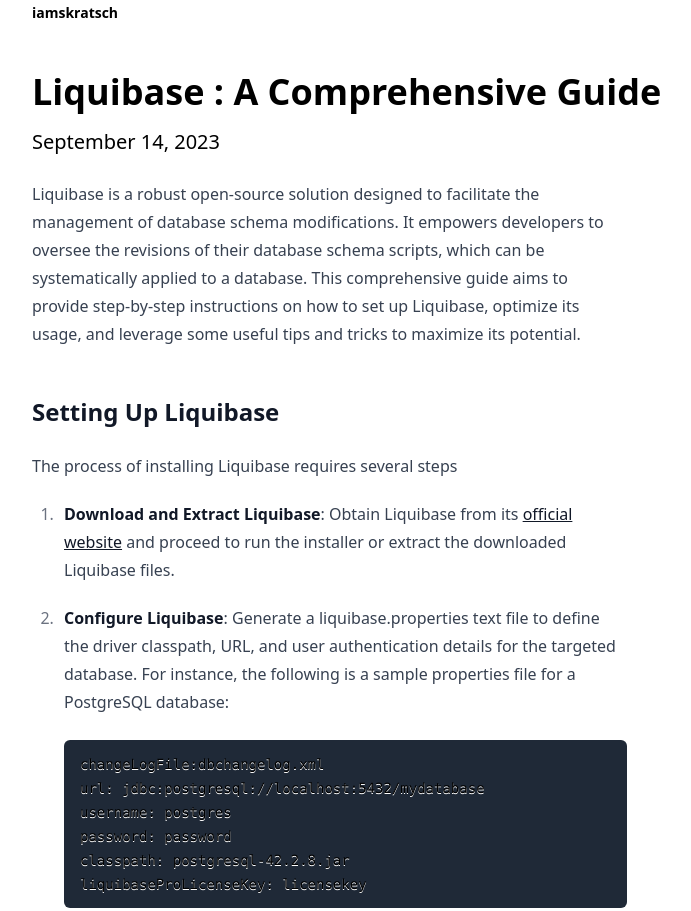
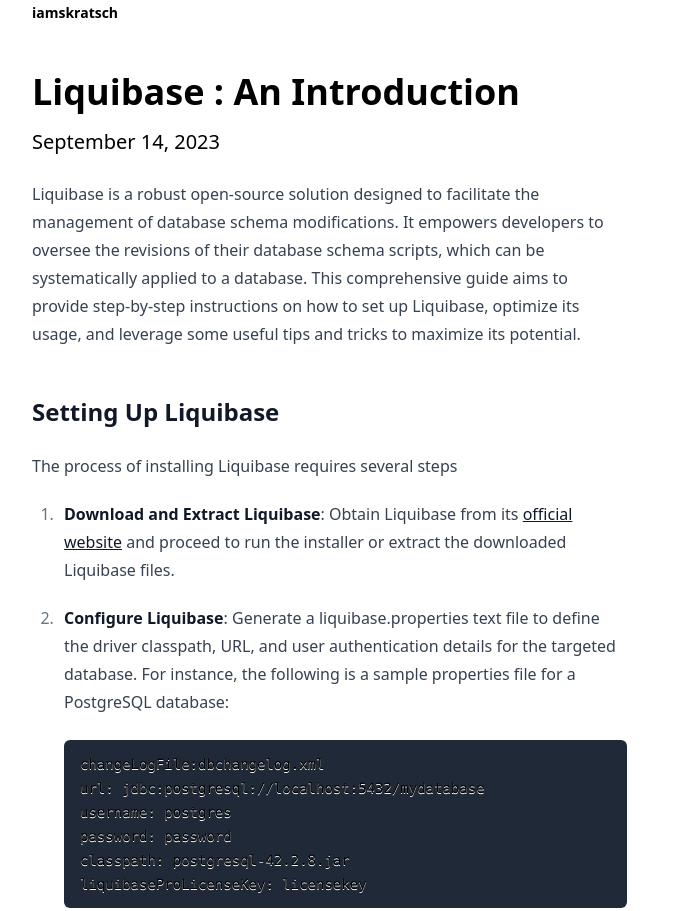
Before and after one commit to iamskratsch/iamskratsch.github.io, a Gatsby site: page /liquibase-a-comprehensive-guide/ in a window 1280 px wide. Shown: the top 911 px of the page, without its empty margins (272-963 px from the left). Built offline with nearby package versions, Linux system fonts and the light colour scheme; Gatsby itself is replaced by a stand-in of ours.

Commit message:
Update index.md

```diff
--- a/content/blog/liquibase-a-comprehensive-guide/index.md
+++ b/content/blog/liquibase-a-comprehensive-guide/index.md
@@ -1,5 +1,5 @@
 ---
-title: "Liquibase : A Comprehensive Guide"
+title: "Liquibase : An Introduction"
 date: "2023-09-14T22:12:03.284Z"
 description: "Liquibase is a robust open-source solution designed to facilitate the management of database schema modifications"
 ---
```
